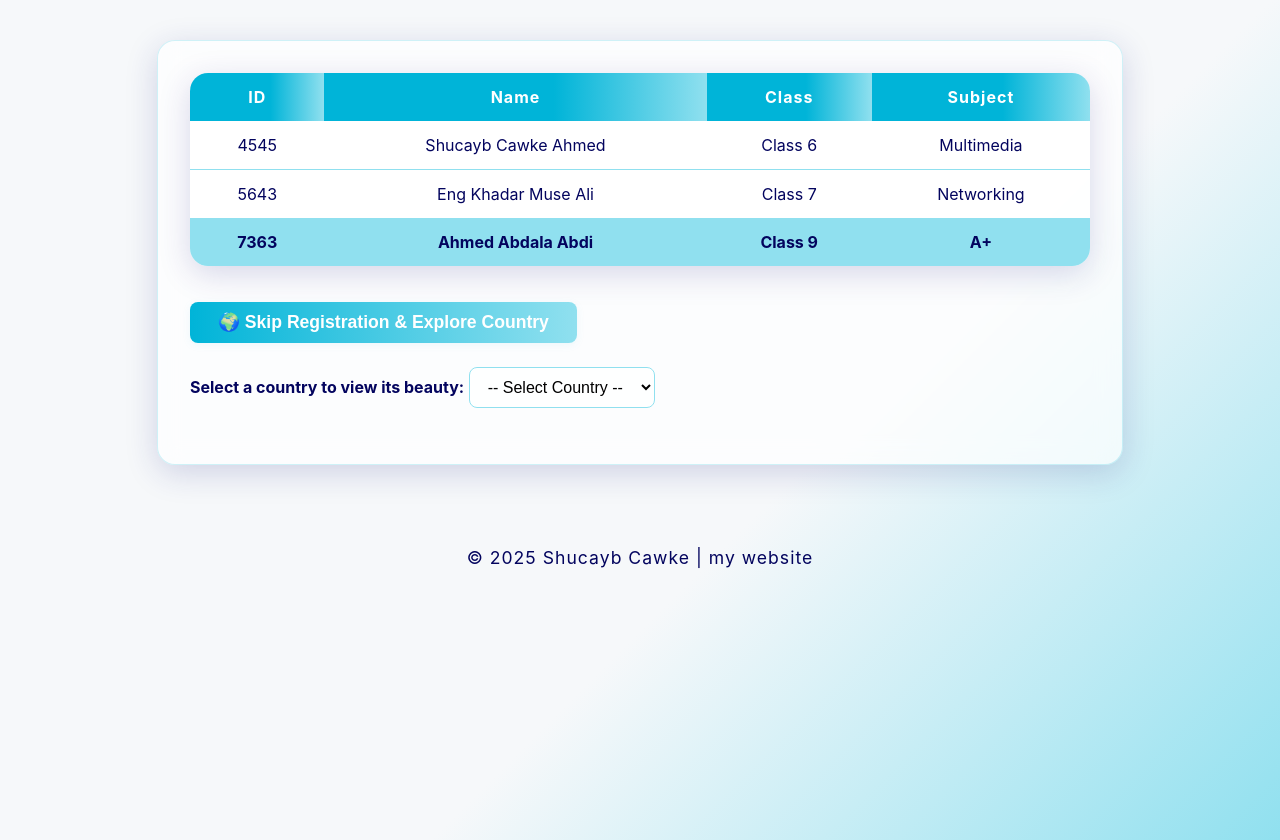
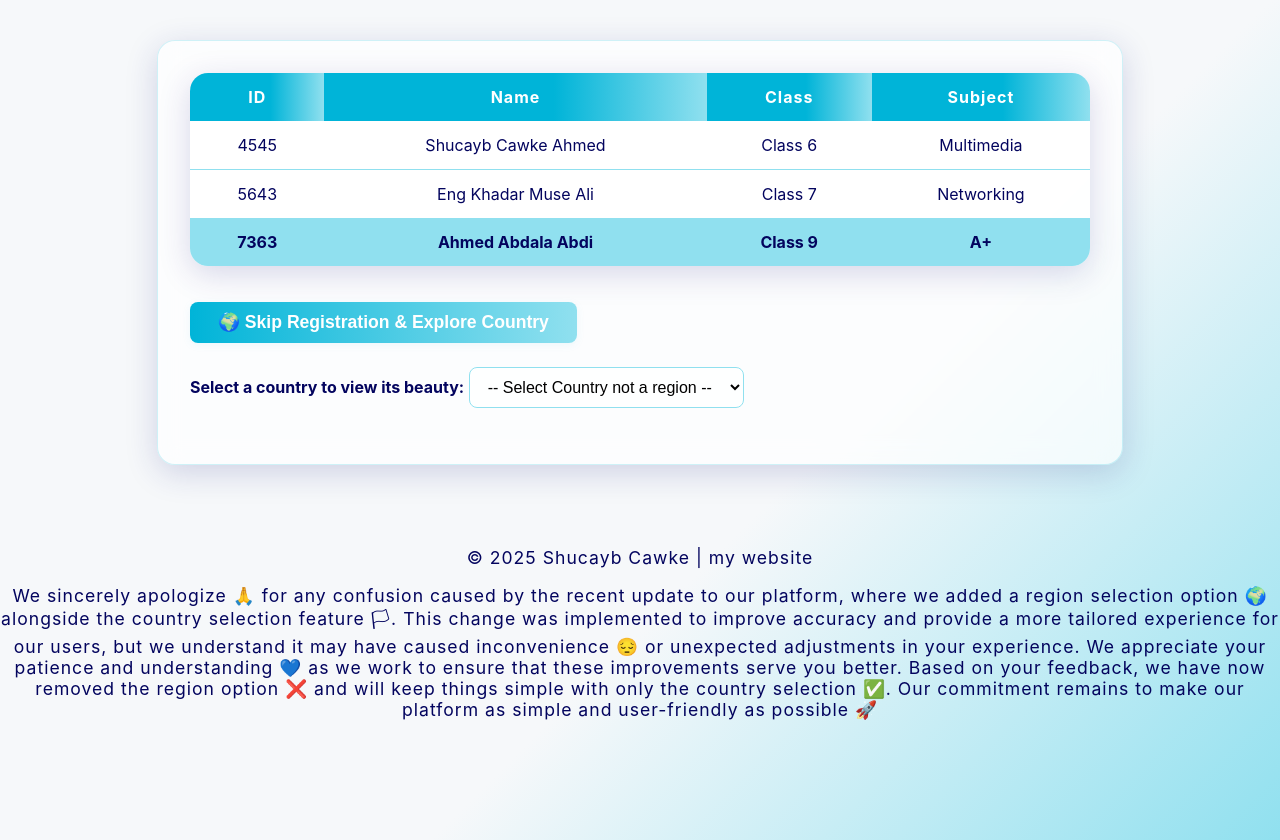
Before and after one commit to Enasin/shuceb, a plain HTML site: page index.html in a window 1280 px wide. Both pictures are taken after a click on the button "🌍 Skip Registration & Explore Country". Drawn offline with Linux system fonts and the light colour scheme.

Commit message:
Update index.html

```diff
--- a/index.html
+++ b/index.html
@@ -49,7 +49,7 @@
 <div id="countryExplore" style="display:none; margin-bottom:24px;">
   <label for="exploreCountrySelect"><strong>Select a country to view its beauty:</strong></label>
   <select id="exploreCountrySelect">
-    <option value="">-- Select Country --</option>
+    <option value="">-- Select Country not a region --</option>
     <option value="Somalia">Somalia</option>
     <option value="Somaliland">Somaliland</option>
     <option value="Ethiopia">Ethiopia</option>
@@ -136,8 +136,10 @@
   </main>
   <footer>
     <p>&copy; 2025 Shucayb Cawke | my website</p>
+    <P>We sincerely apologize 🙏 for any confusion caused by the recent update to our platform, where we added a region selection option 🌍 alongside the country selection feature 🏳. This change was implemented to improve accuracy and provide a more tailored experience for our users, but we understand it may have caused inconvenience 😔 or unexpected adjustments in your experience. We appreciate your patience and understanding 💙 as we work to ensure that these improvements serve you better. Based on your feedback, we have now removed the region option ❌ and will keep things simple with only the country selection ✅. Our commitment remains to make our platform as simple and user-friendly as possible 🚀</P>
   </footer>
   <script src="countries.js"></script>
   <script src="app.js"></script>
 </body>
+
 </html>
```
